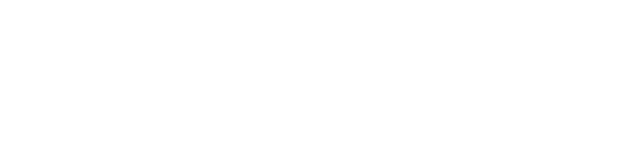
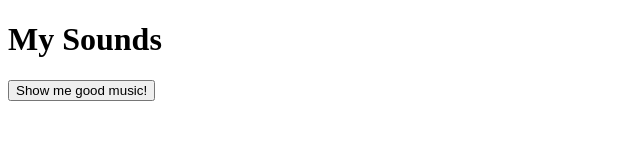
Before and after one commit to tandica/mysound2, a plain HTML site: page index.html in a window 1280 px wide. Shown: the whole page, without its empty margins (0-640 px from the left). Drawn offline with Linux system fonts and the light colour scheme.

Commit message:
step 3 - add content in  html file

```diff
--- a/index.html
+++ b/index.html
@@ -8,5 +8,12 @@
     <link rel="stylesheet" href="styles/styles.css" />
     <script src="js/script.js" defer></script>
   </head>
-  <body></body>
+  <body>
+    <div class="container">
+      <h1>My Sounds</h1>
+      <p class="title"></p>
+      <ul class="my-songs hide"></ul>
+      <button class="show-list">Show me good music!</button>
+    </div>
+  </body>
 </html>
```
